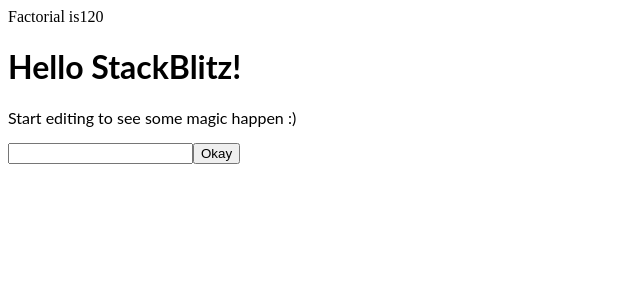
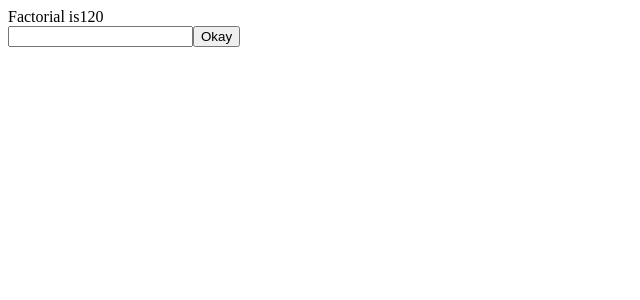
Before and after one commit to dhananjaypatil707/react-Factorial, a React (Create React App) app: page / in a window 1280 px wide. Shown: the top 300 px of the page, without its empty margins (0-640 px from the left). Built offline with nearby package versions, Linux system fonts and the light colour scheme.

Commit message:
1 file modified

```diff
--- a/src/App.js
+++ b/src/App.js
@@ -6,8 +6,6 @@
   return (
     <div>
       <Factorial num="5" />
-      <h1>Hello StackBlitz!</h1>
-      <p>Start editing to see some magic happen :)</p>
     </div>
   );
 }
```
